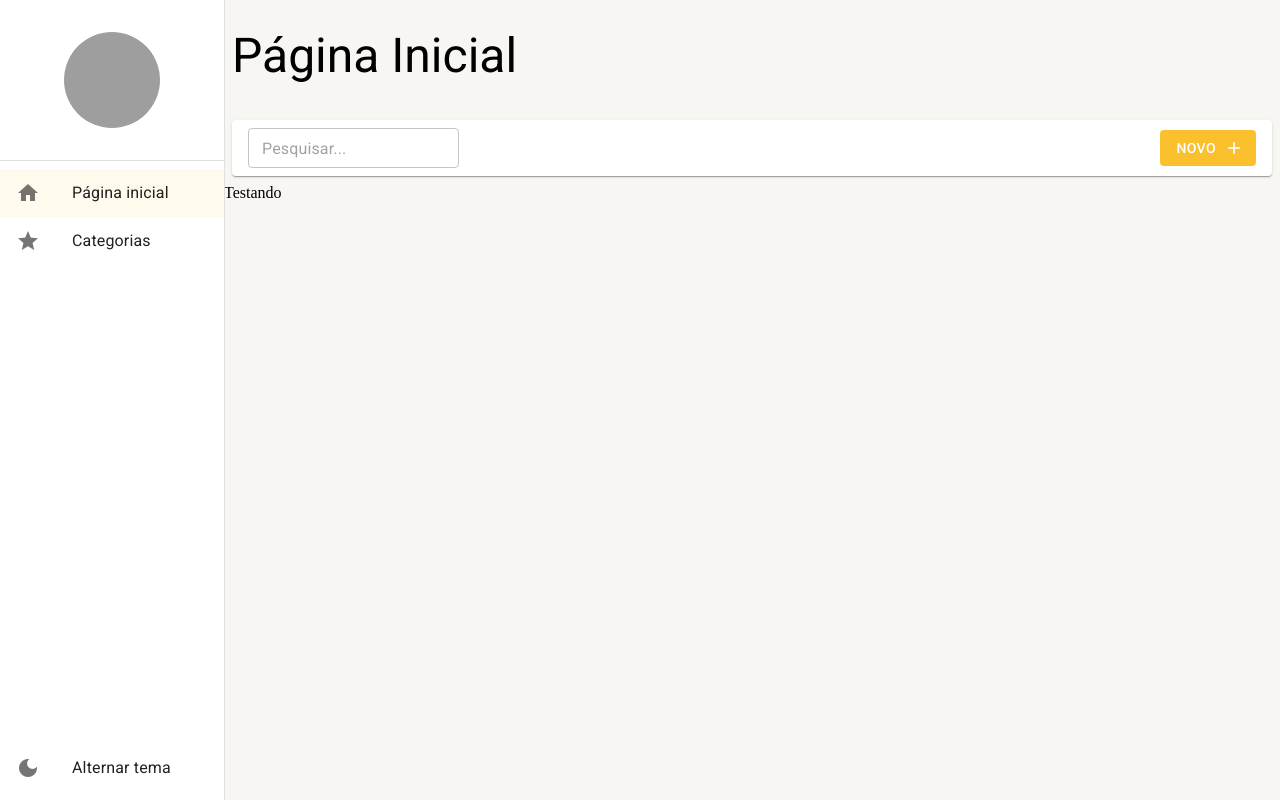
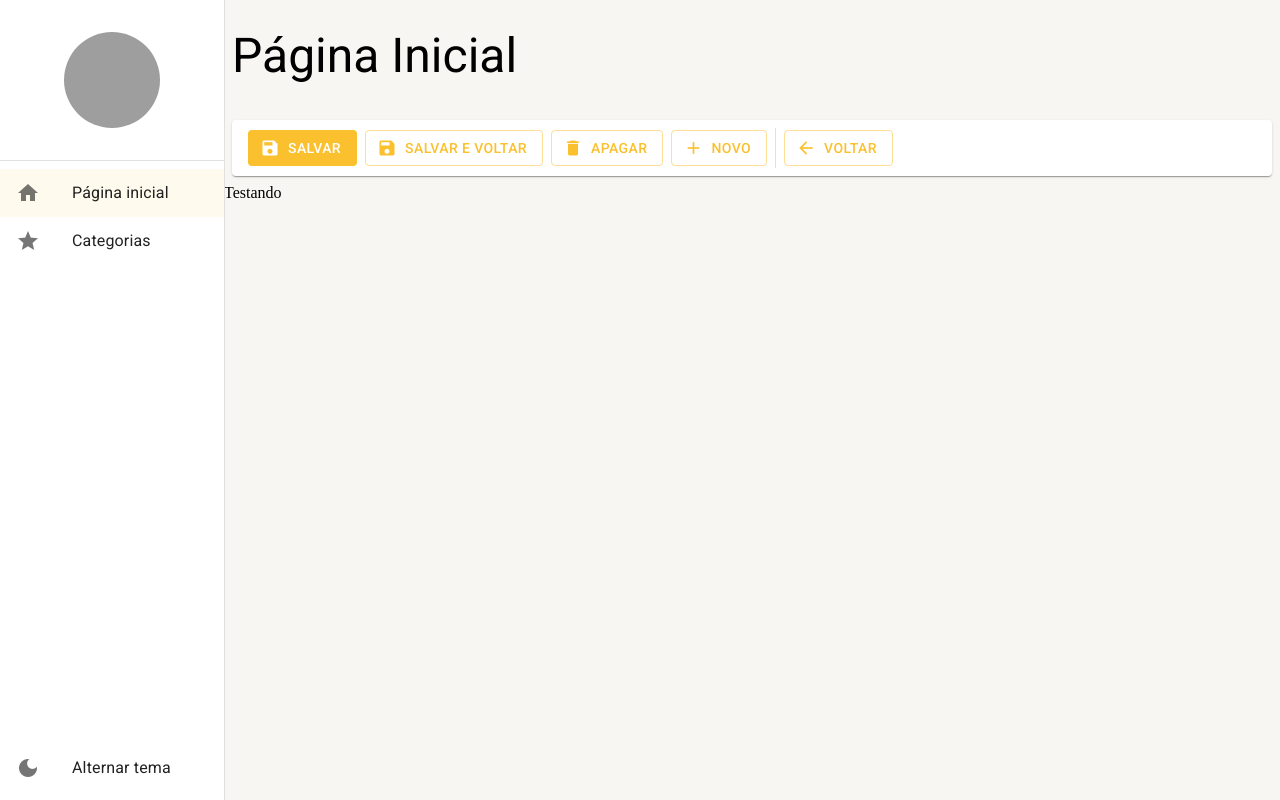
Before and after one commit to bl4ros/task-manager, a React (Create React App) app: page /pagina-inicial in a window 1280 px wide. Built offline with nearby package versions, Linux system fonts and the light colour scheme; grey boxes are pictures that could not be loaded.

Commit message:
feat: created detail tools

```diff
--- a/src/pages/dashboard/index.tsx
+++ b/src/pages/dashboard/index.tsx
@@ -1,13 +1,11 @@
-import { FerramentasDaListagem } from "../../shared/components/ferramentas-da-listagem";
+import { FerramentasDeDetalhes } from "../../shared/components/ferramentas-de-detalhe";
 import { LayoutBaseDePagina } from "../../shared/layouts";
 
 export function Dashboard() {
   return (
     <LayoutBaseDePagina
       titulo="Página Inicial"
-      barraDeFerramentas={
-        <FerramentasDaListagem mostrarInputBusca={true} textoBotaoNovo="Novo" />
-      }
+      barraDeFerramentas={<FerramentasDeDetalhes />}
     >
       Testando
     </LayoutBaseDePagina>
--- /dev/null
+++ b/src/shared/components/ferramentas-de-detalhe/index.tsx
@@ -0,0 +1,66 @@
+import { Button, Divider, Icon, Paper, useTheme } from "@mui/material";
+import { Box } from "@mui/system";
+
+interface FerramentasDeDetalhesProps {}
+
+export function FerramentasDeDetalhes(/* {}: FerramentasDeDetalhesProps */) {
+  const theme = useTheme();
+
+  return (
+    <Box
+      height={theme.spacing(5)}
+      marginX={1}
+      padding={1}
+      paddingX={2}
+      display="flex"
+      gap={1}
+      alignItems="center"
+      component={Paper}
+    >
+      <Button
+        variant="contained"
+        disableElevation
+        color="primary"
+        startIcon={<Icon>save</Icon>}
+      >
+        Salvar
+      </Button>
+
+      <Button
+        variant="outlined"
+        disableElevation
+        color="primary"
+        startIcon={<Icon>save</Icon>}
+      >
+        Salvar e voltar
+      </Button>
+      <Button
+        variant="outlined"
+        disableElevation
+        color="primary"
+        startIcon={<Icon>delete</Icon>}
+      >
+        Apagar
+      </Button>
+      <Button
+        variant="outlined"
+        disableElevation
+        color="primary"
+        startIcon={<Icon>add</Icon>}
+      >
+        Novo
+      </Button>
+
+      <Divider variant="middle" orientation="vertical" />
+
+      <Button
+        variant="outlined"
+        disableElevation
+        color="primary"
+        startIcon={<Icon>arrow_back</Icon>}
+      >
+        Voltar
+      </Button>
+    </Box>
+  );
+}
```
